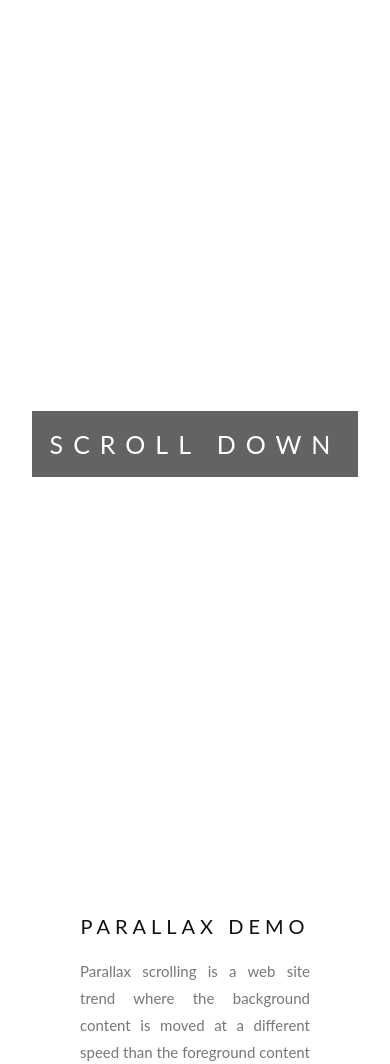
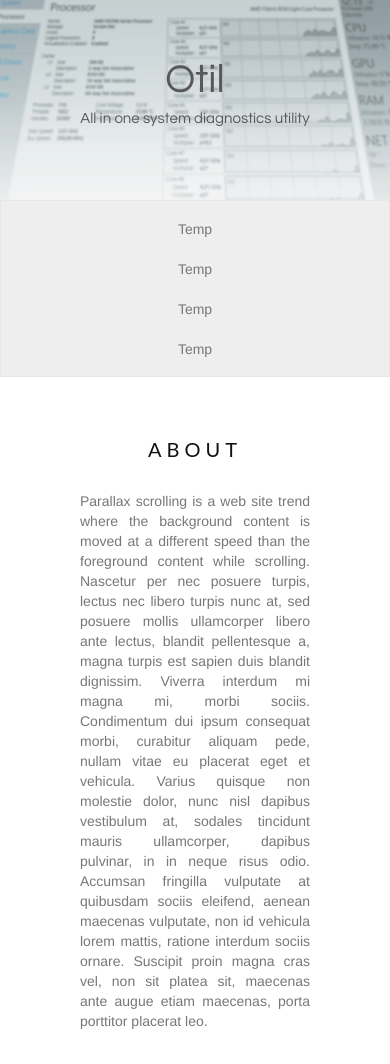
Before and after one commit to Kriogen777/OtilWebsite, a plain HTML site: page index.html in a window 390 px wide. Shown: the top 1064 px of the page. Drawn offline with nearby package versions, Linux system fonts and the light colour scheme.

Commit message:
added image, correct file structure, added bootstrap, started responsive design

```diff
--- a/index.html
+++ b/index.html
@@ -1,105 +1,58 @@
 <!DOCTYPE html>
 <html>
 <head>
-<style>
-body, html {
-  height: 100%;
-  margin: 0;
-  font: 400 15px/1.8 "Lato", sans-serif;
-  color: #777;
-}
-
-.bgimg-1, .bgimg-2, .bgimg-3 {
-  position: relative;
-  opacity: 0.65;
-  background-attachment: fixed;
-  background-position: center;
-  background-repeat: no-repeat;
-  background-size: cover;
-
-}
-.bgimg-1 {
-  background-image: url("otilBackground.jpg");
-  min-height: 100%;
-}
-
-.bgimg-2 {
-  background-image: url("img_parallax2.jpg");
-  min-height: 400px;
-}
-
-.bgimg-3 {
-  background-image: url("img_parallax3.jpg");
-  min-height: 400px;
-}
-
-.caption {
-  position: absolute;
-  left: 0;
-  top: 50%;
-  width: 100%;
-  text-align: center;
-  color: #000;
-}
-
-.caption span.border {
-  background-color: #111;
-  color: #fff;
-  padding: 18px;
-  font-size: 25px;
-  letter-spacing: 10px;
-}
-
-h3 {
-  letter-spacing: 5px;
-  text-transform: uppercase;
-  font: 20px "Lato", sans-serif;
-  color: #111;
-}
-</style>
+  <title>Otil</title>
+  <link rel="stylesheet" href="https://maxcdn.bootstrapcdn.com/bootstrap/3.3.7/css/bootstrap.min.css">
+  <script src="https://ajax.googleapis.com/ajax/libs/jquery/1.12.4/jquery.min.js"></script>
+  <script src="https://maxcdn.bootstrapcdn.com/bootstrap/3.3.7/js/bootstrap.min.js"></script>
+  <link rel="stylesheet" href="res/css/otil.css">
 </head>
 <body>
 
 <div class="bgimg-1">
   <div class="caption">
-    <span class="border">SCROLL DOWN</span>
+    <span class="century heading">Otil</span><br>
+    <span class="century subHeading">All in one system diagnostics utility</span>
   </div>
 </div>
-
-<div style="color: #777;background-color:white;text-align:center;padding:50px 80px;text-align: justify;">
-  <h3 style="text-align:center;">Parallax Demo</h3>
+<nav class="navbar navbar-default">
+  <div class="container-fluid nav-center">
+    <ul class="nav navbar-nav">
+      <li><a>Temp</a></li>
+      <li><a>Temp</a></li>
+      <li><a>Temp</a></li>
+      <li><a>Temp</a></li>
+    </ul>
+  </div>
+</nav>
+<div style="color: #777;background-color:white;text-align:center;padding:20px 80px;text-align: justify;margin-bottom: 80px;">
+  <h3 style="text-align:center;">About</h3><br>
   <p>Parallax scrolling is a web site trend where the background content is moved at a different speed than the foreground content while scrolling. Nascetur per nec posuere turpis, lectus nec libero turpis nunc at, sed posuere mollis ullamcorper libero ante lectus, blandit pellentesque a, magna turpis est sapien duis blandit dignissim. Viverra interdum mi magna mi, morbi sociis. Condimentum dui ipsum consequat morbi, curabitur aliquam pede, nullam vitae eu placerat eget et vehicula. Varius quisque non molestie dolor, nunc nisl dapibus vestibulum at, sodales tincidunt mauris ullamcorper, dapibus pulvinar, in in neque risus odio. Accumsan fringilla vulputate at quibusdam sociis eleifend, aenean maecenas vulputate, non id vehicula lorem mattis, ratione interdum sociis ornare. Suscipit proin magna cras vel, non sit platea sit, maecenas ante augue etiam maecenas, porta porttitor placerat leo.</p>
 </div>
 
 <div class="bgimg-2">
   <div class="caption">
-    <span class="border" style="background-color:transparent;font-size:25px;color: #f7f7f7;">LESS HEIGHT</span>
+    <span class="border" style="background-color:transparent;font-size:25px;color: #f7f7f7;"></span>
   </div>
 </div>
 
+<div style="color: #777;background-color:white;text-align:center;padding:20px 80px;text-align: justify;margin-bottom: 80px;">
+  <h3 style="text-align:center;">About</h3><br>
+  <p>Parallax scrolling is a web site trend where the background content is moved at a different speed than the foreground content while scrolling. Nascetur per nec posuere turpis, lectus nec libero turpis nunc at, sed posuere mollis ullamcorper libero ante lectus, blandit pellentesque a, magna turpis est sapien duis blandit dignissim. Viverra interdum mi magna mi, morbi sociis. Condimentum dui ipsum consequat morbi, curabitur aliquam pede, nullam vitae eu placerat eget et vehicula. Varius quisque non molestie dolor, nunc nisl dapibus vestibulum at, sodales tincidunt mauris ullamcorper, dapibus pulvinar, in in neque risus odio. Accumsan fringilla vulputate at quibusdam sociis eleifend, aenean maecenas vulputate, non id vehicula lorem mattis, ratione interdum sociis ornare. Suscipit proin magna cras vel, non sit platea sit, maecenas ante augue etiam maecenas, porta porttitor placerat leo.</p>
+</div>
+
+
 <div style="position:relative;">
-  <div style="color:#ddd;background-color:#282E34;text-align:center;padding:50px 80px;text-align: justify;">
+  <div style="color:#ddd;background-color:#282E34;text-align:center;padding:20px 80px;text-align: justify;">
     <p>Scroll up and down to really get the feeling of how Parallax Scrolling works.</p>
   </div>
 </div>
+
 
 <div class="bgimg-3">
   <div class="caption">
     <span class="border" style="background-color:transparent;font-size:25px;color: #f7f7f7;">SCROLL UP</span>
   </div>
 </div>
-
-<div style="position:relative;">
-  <div style="color:#ddd;background-color:#282E34;text-align:center;padding:50px 80px;text-align: justify;">
-    <p>Scroll up and down to really get the feeling of how Parallax Scrolling works.</p>
-  </div>
-</div>
-
-<div class="bgimg-1">
-  <div class="caption">
-    <span class="border">COOL!</span>
-  </div>
-</div>
-
 </body>
 </html>
--- /dev/null
+++ b/res/css/otil.css
@@ -0,0 +1,119 @@
+body, html {
+  height: 100%;
+  margin: 0;
+  color: #777;
+}
+
+.century {
+  font-family: Century Gothic, CenturyGothic, AppleGothic, sans-serif;
+}
+
+.heading{
+  font-size: 200px;
+}
+
+.subHeading{
+  font-size: 70px;
+}
+
+@media screen and (max-width: 1200px) {
+  .heading{
+    font-size: 100px;
+  }
+  .subHeading{
+    font-size: 40px;
+  }
+}
+
+@media screen and (max-width: 1016px) {
+  .heading{
+    font-size: 80px;
+  }
+  .subHeading{
+    font-size: 30px;
+  }
+}
+
+@media screen and (max-width: 756px) {
+  .heading{
+    font-size: 40px;
+  }
+  .subHeading{
+    font-size: 15px;
+  }
+}
+
+.navbar{
+  text-align: center;
+  background-color: #eee;
+  padding: 0;
+}
+
+.bgimg-1, .bgimg-2, .bgimg-3 {
+  position: relative;
+  opacity: 0.65;
+  background-attachment: fixed;
+  background-position: center;
+  background-repeat: no-repeat;
+  background-size: cover;
+
+}
+
+.bgimg-1 {
+  background-image: url("../img/OtilBannerNoText.png");
+  min-height: 100%;
+}
+
+.bgimg-2 {
+  background-image: url("../img/OtilBannerNoText.png");
+  min-height: 30px;
+}
+
+.bgimg-3 {
+  background-image: url("../img/OtilBannerNoText.png");
+  min-height: 50px;
+}
+
+@media screen and (max-width: 1200px) {
+  .bgimg-1{
+    min-height: 400px;
+  }
+  .bgimg-2{
+    min-height: 50px;
+  }
+}
+
+@media screen and (max-width: 1016px) {
+  .bgimg-1{
+    min-height: 350px;
+  }
+  .bgimg-2{
+    min-height: 50px;
+  }
+}
+
+@media screen and (max-width: 756px) {
+  .bgimg-1{
+    min-height: 200px;
+  }
+  .bgimg-2{
+    min-height: 50px;
+  }
+}
+
+.caption {
+  position: absolute;
+  left: 0;
+  top: 1px;
+  width: 100%;
+  text-align: center;
+  color: #000;
+  margin-top: 50px;
+}
+
+h3 {
+  letter-spacing: 5px;
+  text-transform: uppercase;
+  font: 20px "Lato", sans-serif;
+  color: #111;
+}
```
Also changed, not shown: otil.css (deleted).
